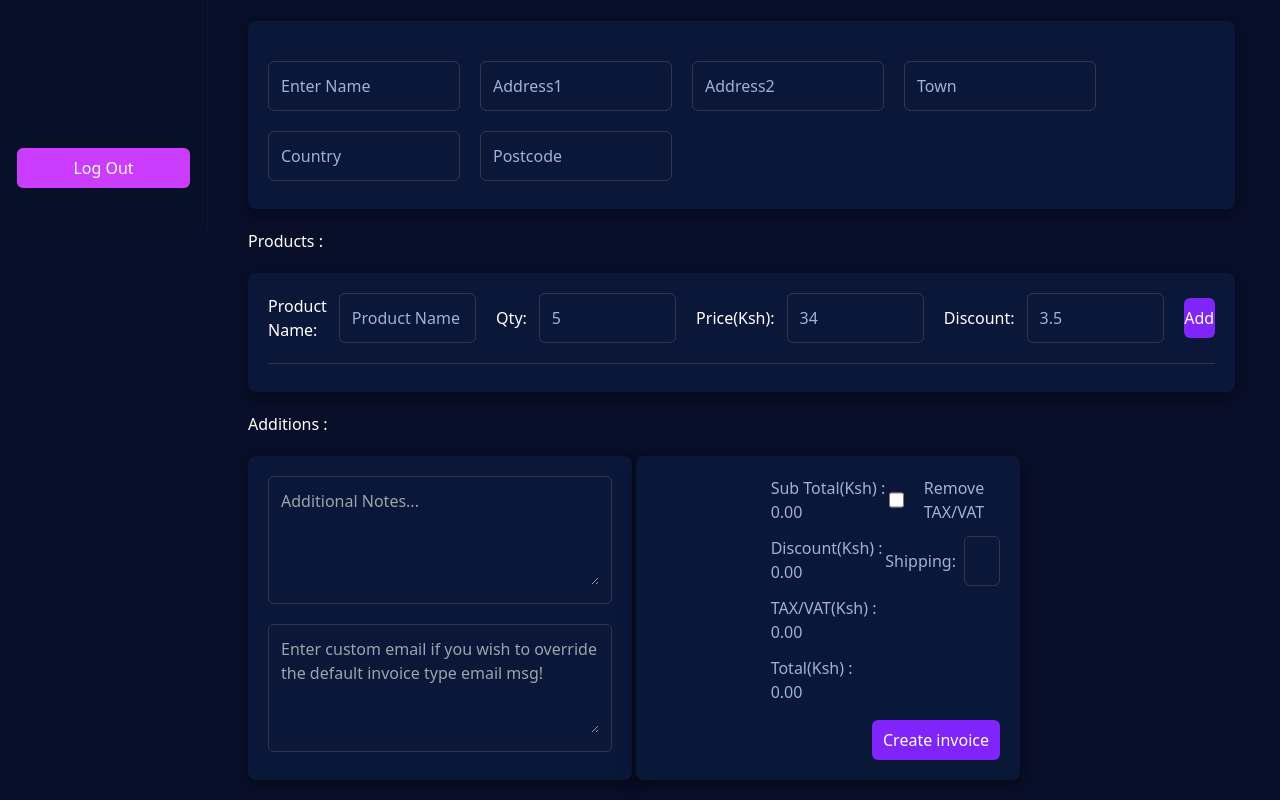
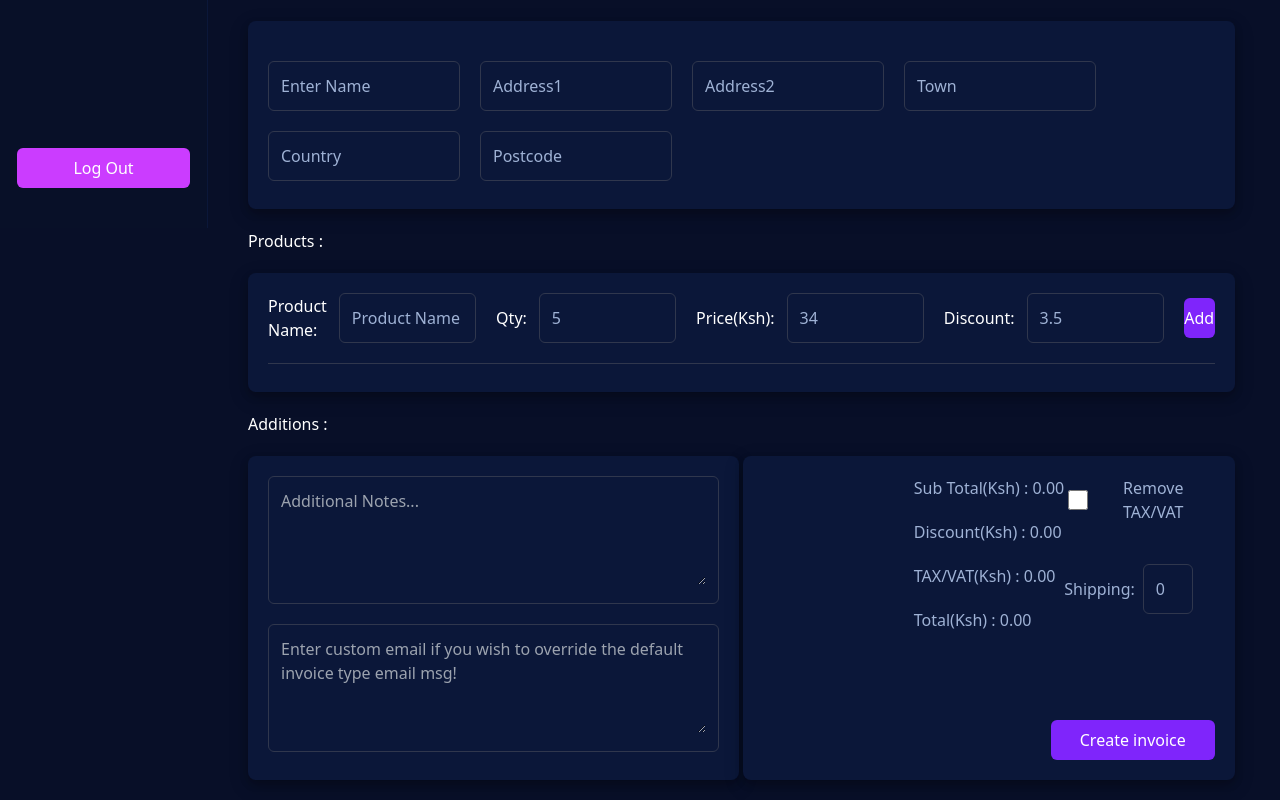
Before and after one commit to minidev1228/CLISANN_Admin, a React (Vite) app: page /invoices in a window 1280 px wide. Shown: the part 572-1372 px from the top of the page. Built offline with nearby package versions, Linux system fonts and the light colour scheme.

Commit message:
Update additional field

```diff
--- a/src/pages/InvoicePage.tsx
+++ b/src/pages/InvoicePage.tsx
@@ -128,8 +128,8 @@ const InvoicePage = () =>{
                             </div>
                         </div>
                         <h1 className=" text-white mt-5">Additions :</h1>
-                        <div className=" flex flex-row">
-                            <div className=" p-2 w-3/5 mr-1 p-5 mt-5 pb-7 w-96 bg-block rounded-lg flex flex flex-wrap" style={{boxShadow: "0 4px 8px 0 rgba(0, 0, 0, 0.2), 0 6px 20px 0 rgba(0, 0, 0, 0.19)"}}>
+                        <div className=" flex flex-row w-full">
+                            <div className=" p-2 w-full mr-1 p-5 mt-5 pb-7 w-96 bg-block rounded-lg flex flex flex-wrap" style={{boxShadow: "0 4px 8px 0 rgba(0, 0, 0, 0.2), 0 6px 20px 0 rgba(0, 0, 0, 0.19)"}}>
                                 <div  className=" w-full p-3 rounded-md" style={{border:"1px solid #30374d"}}>
                                     <textarea className=" bg-block outline-none text-white border-none w-full" placeholder="Additional Notes..." rows={4}/>
                                 </div>
@@ -137,21 +137,21 @@ const InvoicePage = () =>{
                                     <textarea className=" bg-block outline-none text-white border-none w-full" placeholder="Enter custom email if you wish to override the default invoice type email msg!" rows={4} />
                                 </div>
                             </div>
-                            <div className=" p-2 w-3/5 p-5 mt-5 pb-7 w-96 bg-block rounded-lg flex flex-row relative" style={{boxShadow: "0 4px 8px 0 rgba(0, 0, 0, 0.2), 0 6px 20px 0 rgba(0, 0, 0, 0.19)"}}>
+                            <div className=" p-2 w-full p-5 mt-5 pb-7 w-96 bg-block rounded-lg flex flex-row relative" style={{boxShadow: "0 4px 8px 0 rgba(0, 0, 0, 0.2), 0 6px 20px 0 rgba(0, 0, 0, 0.19)"}}>
                                 <div className=" w-1/3 hidden md:block ">
 
                                 </div>
                                 <div className=" flex flex-col w-1/2 md:w-1/3">
-                                    <span className="text-placeholder mb-3">Sub Total(Ksh) : 0.00</span>
-                                    <span className="text-placeholder mb-3">Discount(Ksh) : 0.00</span>
-                                    <span className="text-placeholder mb-3">TAX/VAT(Ksh) : 0.00</span>
-                                    <span className="text-placeholder mb-3">Total(Ksh) : 0.00</span>
+                                    <span className="text-placeholder mb-5">Sub Total(Ksh) : 0.00</span>
+                                    <span className="text-placeholder mb-5">Discount(Ksh) : 0.00</span>
+                                    <span className="text-placeholder mb-5">TAX/VAT(Ksh) : 0.00</span>
+                                    <span className="text-placeholder mb-5">Total(Ksh) : 0.00</span>
                                 </div>
                                 <div className=" w-1/2 md:w-1/3">
-                                    <div className=" w-full mb-3">
+                                    <div className=" w-full mb-10">
                                         <PinkCheckBox text={"Remove TAX/VAT "} />
                                     </div>
-                                    <div className="w-full flex flex-row items-center mb-3">
+                                    <div className="w-full flex flex-row items-center mb-5">
                                         <h1 className="text-placeholder mr-2">Shipping: </h1>
                                         <div className="w-1/3">
                                         <LineInput placeholder={"0.0"} type={"number"} />
```
